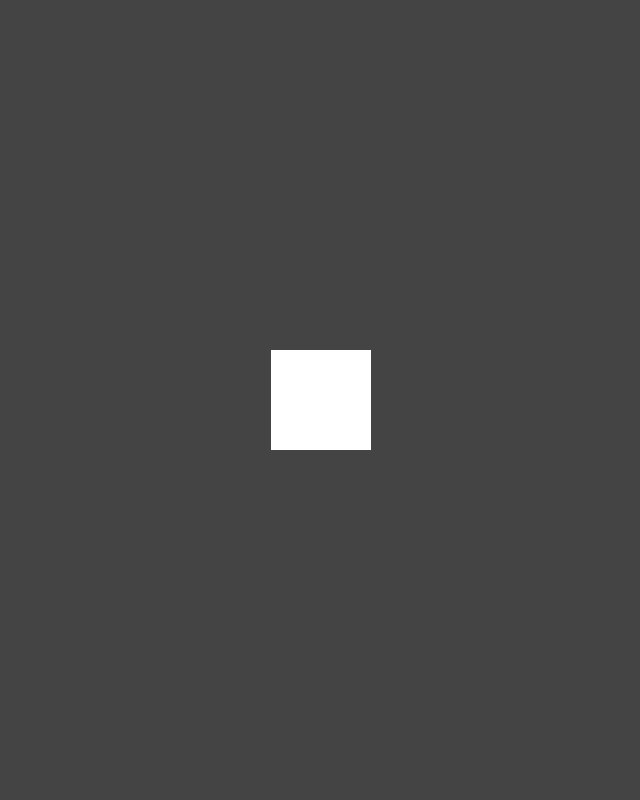
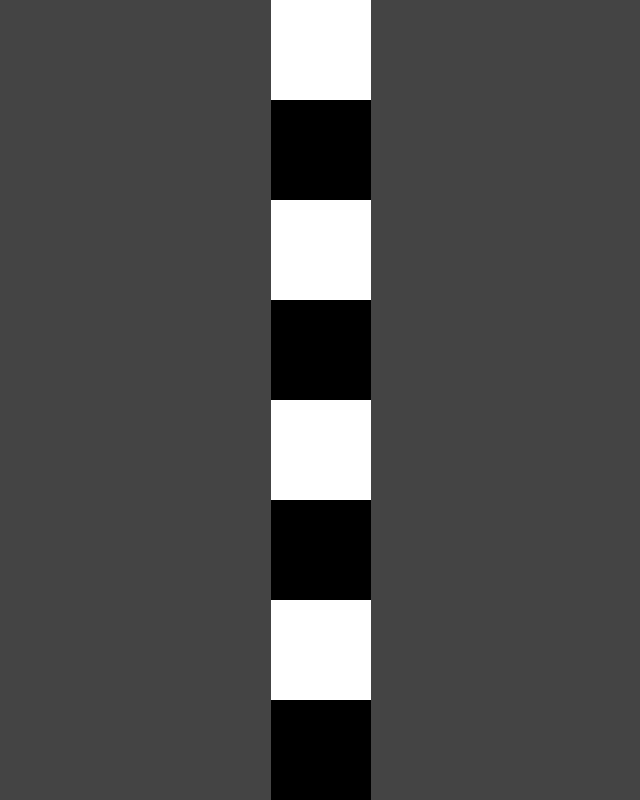
Before and after one commit to tarcisiowes/Learning-Nextjs, a Next.js app in the folder tabuleiro/: page / in a window 1280 px wide. Shown: the whole page, without its empty margins (319-959 px from the left). Built offline with nearby package versions, Linux system fonts and the light colour scheme.

Commit message:
substituindo casa por linha no index

```diff
--- a/tabuleiro/pages/index.jsx
+++ b/tabuleiro/pages/index.jsx
@@ -1,10 +1,10 @@
-import Casas from '../components/casas'
+import Linha from '../components/linha'
 import styles from '../styles/Home.module.css'
 
 export default function Home() {
   return (
     <div className={styles.container}>
-      <Casas />
+      <Linha />
     </div>
   )
 }
```
